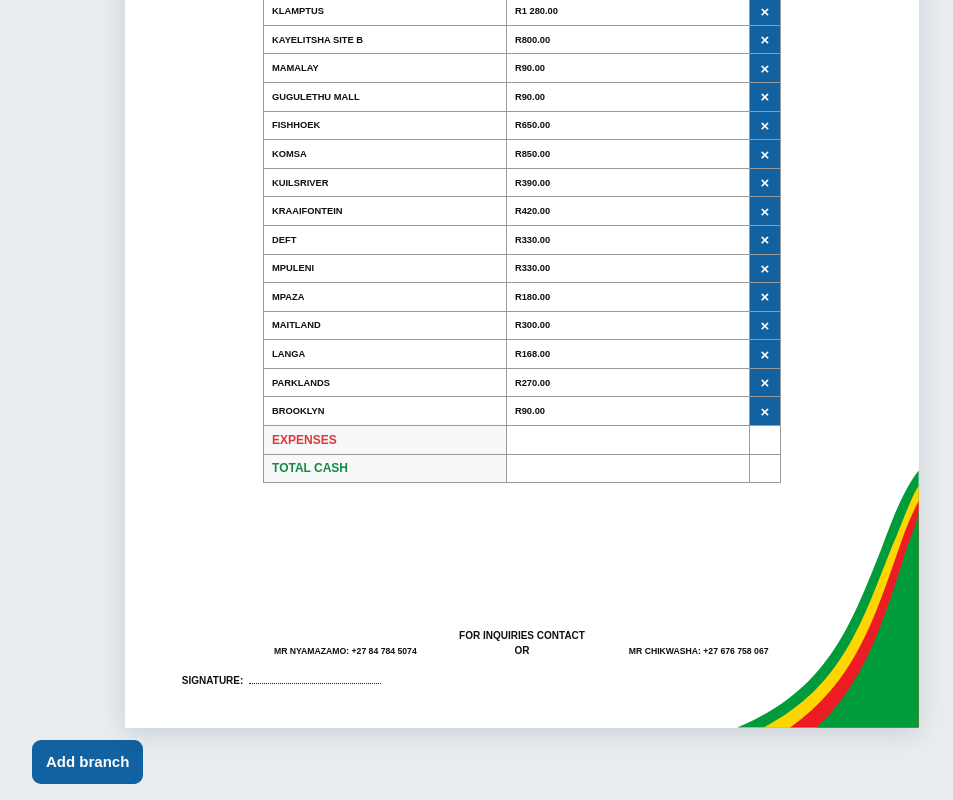
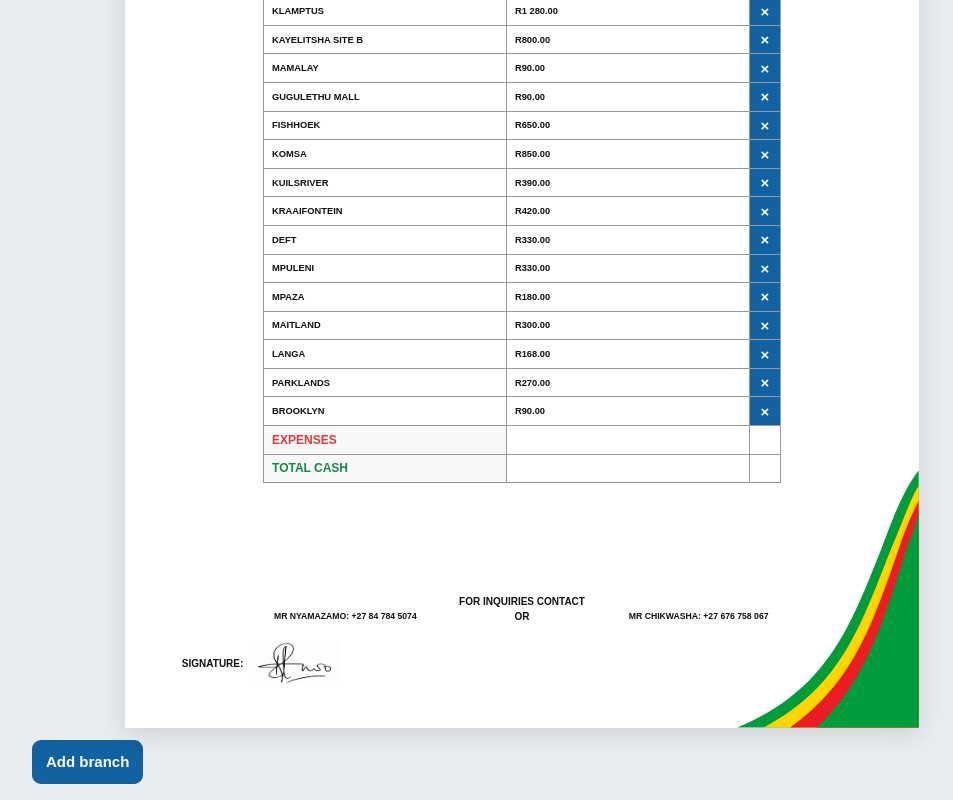
Before and after one commit to ZayneOfficial/source-folder, a React (Vite) app in the folder cbs-react/: page /reports/contributions in a window 1280 px wide. Shown: the part 494-1294 px from the top of the page, without its empty margins (118-1071 px from the left). Built offline with nearby package versions, Linux system fonts and the light colour scheme.

Commit message:
inserted signature in reports

```diff
--- a/cbs-react/src/pages/ContributionReportPage.css
+++ b/cbs-react/src/pages/ContributionReportPage.css
@@ -223,15 +223,19 @@
 
 .report-signature {
   display: flex;
-  align-items: baseline;
+  align-items: center;
   gap: 1.5mm;
   margin-top: 5mm;
   text-align: left;
 }
 
-.report-signature-line {
-  width: 35mm;
-  border-bottom: 1px dotted #222;
+.report-signature-image {
+  display: block;
+  width: auto;
+  max-width: 35mm;
+  height: 12mm;
+  object-fit: contain;
+  object-position: left center;
 }
 
 .report-screen-controls {
--- a/cbs-react/src/pages/ContributionReportPage.jsx
+++ b/cbs-react/src/pages/ContributionReportPage.jsx
@@ -215,7 +215,7 @@ function ContributionReportPage() {
           </div>
           <div className="report-signature">
             <span>SIGNATURE:</span>
-            <span className="report-signature-line"></span>
+            <img className="report-signature-image" src="/signature.png" alt="Signature" />
           </div>
         </footer>
       </article>
```
Also changed, not shown: cbs-react/public/signature.png (added).
